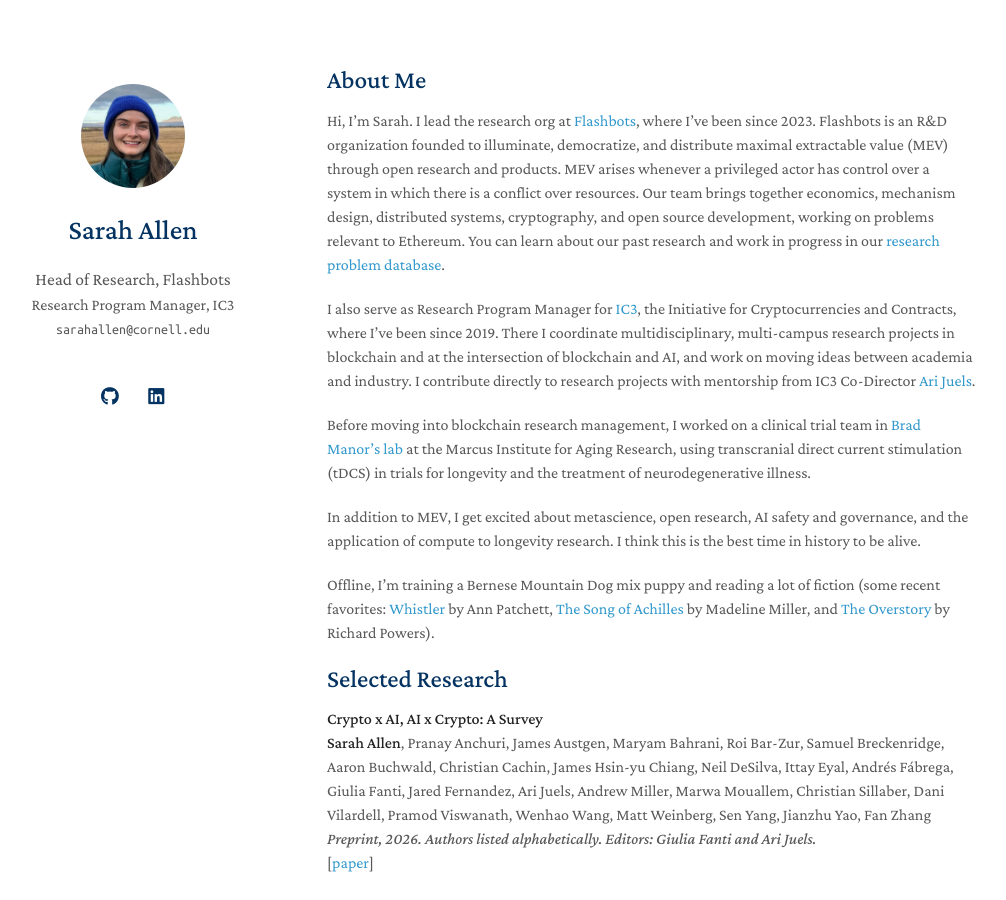
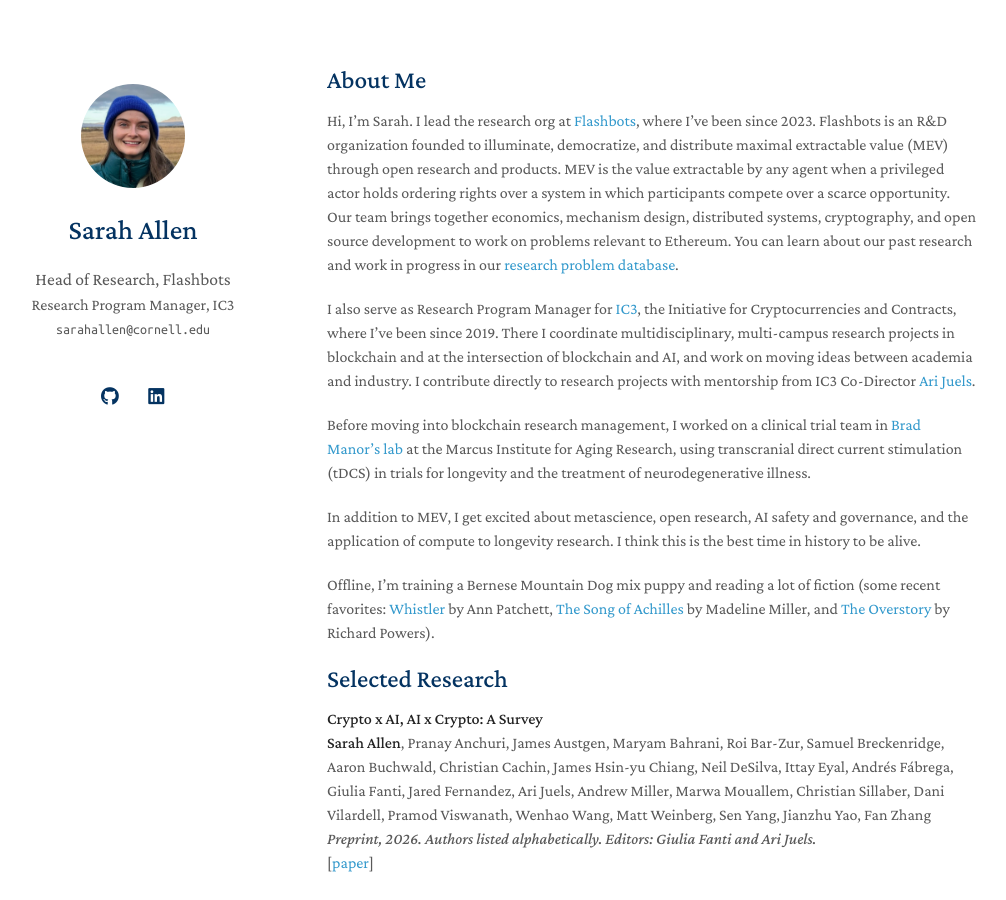
Before and after one commit to Bandeirainveste/bandeirainveste.github.io, a Jekyll site: the page built from index.md, in a window 1280 px wide and 900 px high. Shown: the whole window, without its empty margins (143-1149 px from the left). Built offline with Jekyll 4.4.1, drawn with Linux system fonts in a browser that asks for light colours; a style sheet for code colours, icons or effects is not loaded; our own code applies the rules of GitHub Pages for plain Markdown files.

Commit message:
Update index.md

```diff
--- a/index.md
+++ b/index.md
@@ -7,10 +7,10 @@
 Hi, I'm Sarah. I lead the research org at [Flashbots](https://www.flashbots.net/),
 where I've been since 2023. Flashbots is an R&D organization founded to
 illuminate, democratize, and distribute maximal extractable value (MEV) through
-open research and products. MEV arises whenever a privileged actor has control
-over a system in which there is a conflict over resources. Our team brings
+open research and products. MEV is the value extractable by any agent when a privileged
+actor holds ordering rights over a system in which participants compete over a scarce opportunity. Our team brings
 together economics, mechanism design, distributed systems, cryptography, and open
-source development, working on problems relevant to Ethereum. You can learn about
+source development to work on problems relevant to Ethereum. You can learn about
 our past research and work in progress in our
 [research problem database](https://www.flashbots.net/research-database).
 
```
